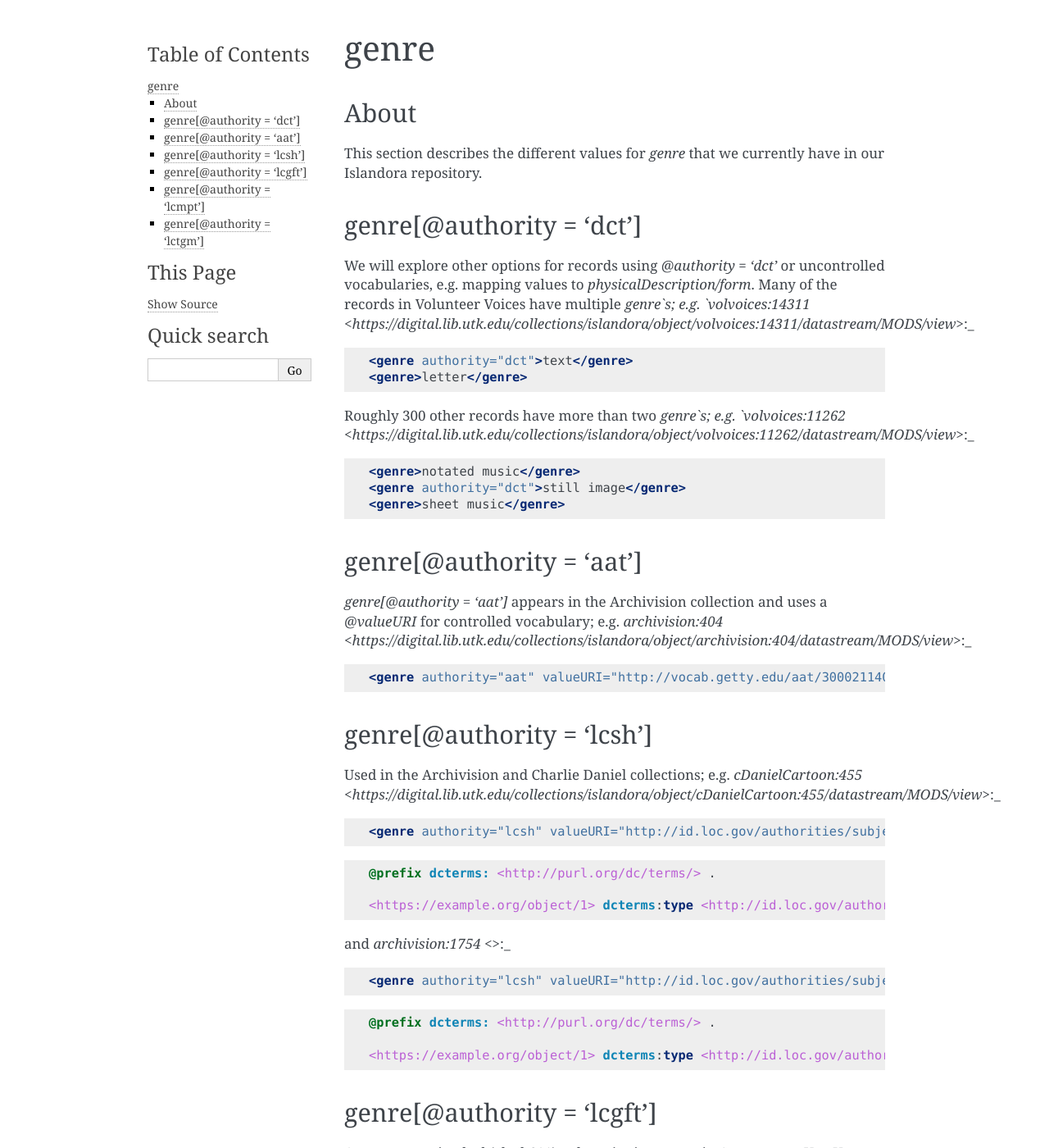
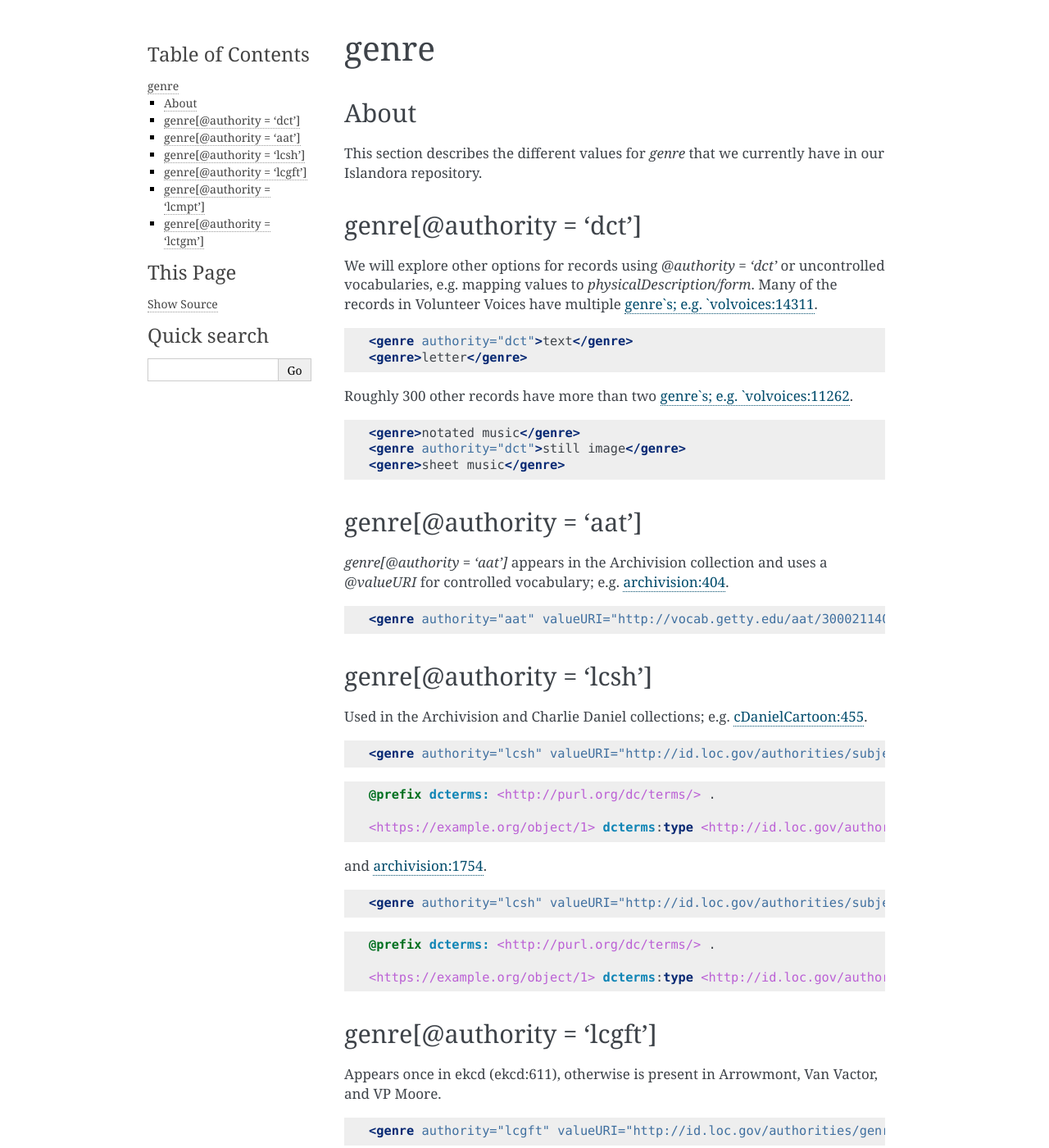
Before and after one commit to UTKcataloging/mods_to_rdf, a Sphinx documentation site: the page built from docs/source/top_level_elements/genre.rst, in a window 1280 px wide and 1400 px high. Shown: the whole window at 82% size. Built offline with Sphinx 7.4.7, drawn with Linux system fonts in a browser that asks for light colours; formulas are drawn with MathJax 3; some of the changed text lies outside the part shown.

Commit message:
Correct formatting of hyperlinks... I think.

```diff
--- a/docs/source/top_level_elements/genre.rst
+++ b/docs/source/top_level_elements/genre.rst
@@ -9,15 +9,14 @@ This section describes the different values for `genre` that we currently have i
 genre[@authority = 'dct']
 -------------------------
 
-We will explore other options for records using `@authority = 'dct'` or uncontrolled vocabularies, e.g. mapping values to `physicalDescription/form`. Many of the records in Volunteer Voices have multiple `genre`s; e.g. `volvoices:14311 <https://digital.lib.utk.edu/collections/islandora/object/volvoices:14311/datastream/MODS/view>`:_
+We will explore other options for records using `@authority = 'dct'` or uncontrolled vocabularies, e.g. mapping values to `physicalDescription/form`. Many of the records in Volunteer Voices have multiple `genre`s; e.g. `volvoices:14311 <https://digital.lib.utk.edu/collections/islandora/object/volvoices:14311/datastream/MODS/view>`_.
 
 .. code-block:: xml
 
     <genre authority="dct">text</genre>
     <genre>letter</genre>
 
-
-Roughly 300 other records have more than two `genre`s; e.g. `volvoices:11262 <https://digital.lib.utk.edu/collections/islandora/object/volvoices:11262/datastream/MODS/view>`:_
+Roughly 300 other records have more than two `genre`s; e.g. `volvoices:11262 <https://digital.lib.utk.edu/collections/islandora/object/volvoices:11262/datastream/MODS/view>`_.
 
 .. code-block:: xml
 
@@ -28,7 +27,7 @@ Roughly 300 other records have more than two `genre`s; e.g. `volvoices:11262 <ht
 genre[@authority = 'aat']
 -------------------------
 
-`genre[@authority = 'aat']` appears in the Archivision collection and uses a `@valueURI` for controlled vocabulary; e.g. `archivision:404 <https://digital.lib.utk.edu/collections/islandora/object/archivision:404/datastream/MODS/view>`:_
+`genre[@authority = 'aat']` appears in the Archivision collection and uses a `@valueURI` for controlled vocabulary; e.g. `archivision:404 <https://digital.lib.utk.edu/collections/islandora/object/archivision:404/datastream/MODS/view>`_.
 
 .. code-block:: xml
 
@@ -37,7 +36,7 @@ genre[@authority = 'aat']
 genre[@authority = 'lcsh']
 --------------------------
 
-Used in the Archivision and Charlie Daniel collections; e.g. `cDanielCartoon:455 <https://digital.lib.utk.edu/collections/islandora/object/cDanielCartoon:455/datastream/MODS/view>`:_
+Used in the Archivision and Charlie Daniel collections; e.g. `cDanielCartoon:455 <https://digital.lib.utk.edu/collections/islandora/object/cDanielCartoon:455/datastream/MODS/view>`_.
 
 .. code-block:: xml
 
@@ -49,7 +48,7 @@ Used in the Archivision and Charlie Daniel collections; e.g. `cDanielCartoon:455
 
     <https://example.org/object/1> dcterms:type <http://id.loc.gov/authorities/subjects/sh85040974> .
 
-and `archivision:1754 <>`:_
+and `archivision:1754 <https://digital.lib.utk.edu/collections/islandora/object/archivision:1754/datastream/MODS/view>`_.
 
 .. code-block:: xml
 
@@ -77,7 +76,7 @@ Appears once in ekcd (ekcd:611), otherwise is present in Arrowmont, Van Vactor,
 
     <https://example.org/object/1> dcterms:type <http://id.loc.gov/authorities/genreForms/gf2014026131> .
 
-In 124 of the records in the VP Moore collection, with `@authority='lcgft'`, the `@authorityURI = 'http://id.loc.gov/authorities/genreForms'` is used; e.g. `vpmoore:50 <https://digital.lib.utk.edu/collections/islandora/object/vpmoore:50/datastream/MODS/view>`:_
+In 124 of the records in the VP Moore collection, with `@authority='lcgft'`, the `@authorityURI = 'http://id.loc.gov/authorities/genreForms'` is used; e.g. `vpmoore:50 <https://digital.lib.utk.edu/collections/islandora/object/vpmoore:50/datastream/MODS/view>`_.
 
 .. code-block:: xml
 
@@ -92,7 +91,7 @@ In 124 of the records in the VP Moore collection, with `@authority='lcgft'`, the
 genre[@authority = 'lcmpt']
 ---------------------------
 
-`@authority = 'lcmpt'` is used in the Van Vactor collection to express genre/performance medium instrumentation information; e.g. `vanvactor:12350 <https://digital.lib.utk.edu/collections/islandora/object/vanvactor:12350/datastream/MODS/view>`:_
+`@authority = 'lcmpt'` is used in the Van Vactor collection to express genre/performance medium instrumentation information; e.g. `vanvactor:12350 <https://digital.lib.utk.edu/collections/islandora/object/vanvactor:12350/datastream/MODS/view>`_.
 
 .. code-block:: xml
 
@@ -121,7 +120,7 @@ genre[@authority = 'lcmpt']
 genre[@authority = 'lctgm']
 ---------------------------
 
-This appears on a few records in Arrowmont and on two collection-level records (humbug and uarc); e.g. `arrowmont:208 <https://digital.lib.utk.edu/collections/islandora/object/arrowmont:208/datastream/MODS/view>`:_
+This appears on a few records in Arrowmont and on two collection-level records (humbug and uarc); e.g. `arrowmont:208 <https://digital.lib.utk.edu/collections/islandora/object/arrowmont:208/datastream/MODS/view>`_.
 
 .. code-block:: xml
 
```
